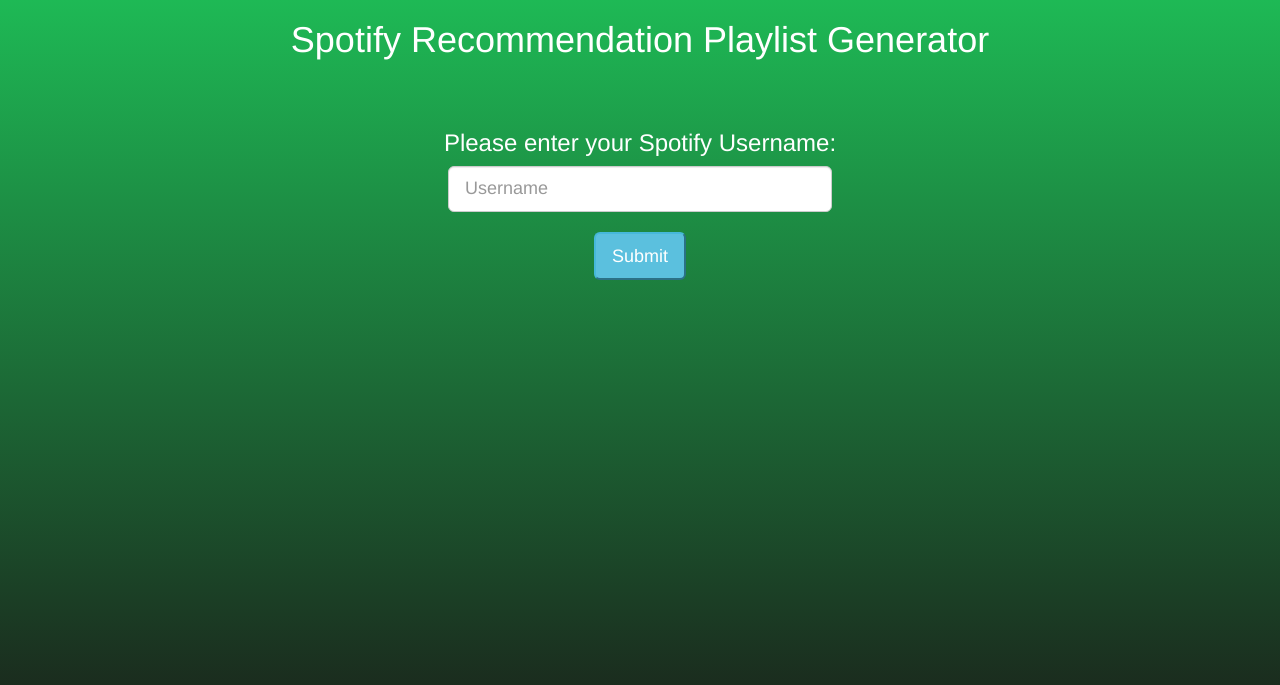
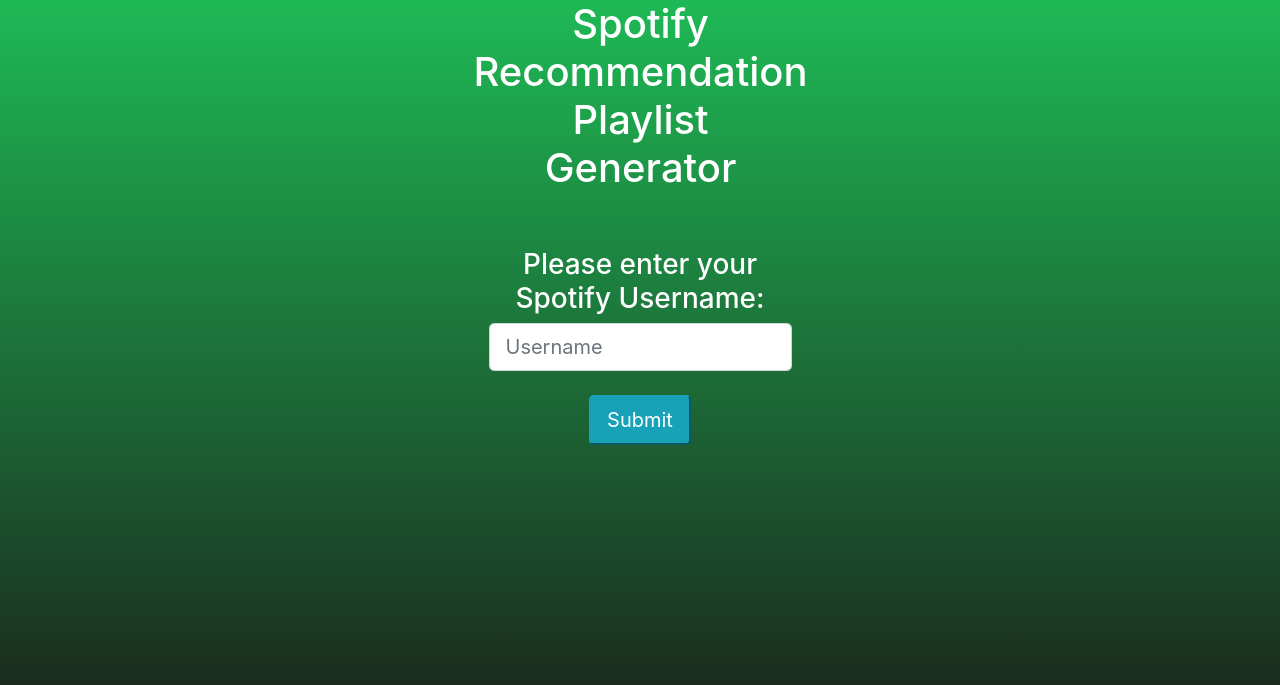
Before and after one commit to menef0124/spotify-recs, a Flask app: page / in a window 1280 px wide. Shown: the top 685 px of the page. Run offline with Flask 2, Linux system fonts and the light colour scheme; some libraries are stand-ins or nearby versions.

Commit message:
Updated base.html

```diff
--- a/app/templates/base.html
+++ b/app/templates/base.html
@@ -1,8 +1,13 @@
 <!DOCTYPE html>
 <html>
     <head>
+        <script src="https://code.jquery.com/jquery-3.5.1.slim.min.js" integrity="sha384-DfXdz2htPH0lsSSs5nCTpuj/zy4C+OGpamoFVy38MVBnE+IbbVYUew+OrCXaRkfj" crossorigin="anonymous"></script>
+        <script src="https://cdn.jsdelivr.net/npm/popper.js@1.16.1/dist/umd/popper.min.js" integrity="sha384-9/reFTGAW83EW2RDu2S0VKaIzap3H66lZH81PoYlFhbGU+6BZp6G7niu735Sk7lN" crossorigin="anonymous"></script>
+        <script src="https://cdn.jsdelivr.net/npm/bootstrap@4.6.0/dist/js/bootstrap.min.js" integrity="sha384-+YQ4JLhjyBLPDQt//I+STsc9iw4uQqACwlvpslubQzn4u2UU2UFM80nGisd026JF" crossorigin="anonymous"></script>
+        <meta charset="utf-8">
+        <meta name="viewport" content="width=device-width, initial-scale=1, shrink-to-fit=no">
         <title>Recommendation Playlist Generator</title>
-        <link rel="stylesheet" href="https://stackpath.bootstrapcdn.com/bootstrap/3.4.1/css/bootstrap.min.css" integrity="sha384-HSMxcRTRxnN+Bdg0JdbxYKrThecOKuH5zCYotlSAcp1+c8xmyTe9GYg1l9a69psu" crossorigin="anonymous">
+        <link rel="stylesheet" href="https://cdn.jsdelivr.net/npm/bootstrap@4.6.0/dist/css/bootstrap.min.css" integrity="sha384-B0vP5xmATw1+K9KRQjQERJvTumQW0nPEzvF6L/Z6nronJ3oUOFUFpCjEUQouq2+l" crossorigin="anonymous">
         <style>
             html{
                 height: 100%;
@@ -18,7 +23,6 @@
                 background-attachment: fixed;
                 text-align: center;
             }
-
             .center_div{
                 margin: 0 auto;
                 width: 30%
@@ -27,16 +31,46 @@
     </head>
 
     <body>
+        <div class="container">
+            <div class="row center_div">
                 <h1 style="color: white;">Spotify Recommendation Playlist Generator</h1>
+            </div>
             <br><br>
+            <div class="row center_div">
                 <h3 style="color: white;">Please enter your Spotify Username:</h3>
-        <form class="center_div" action="../submit" method="post">
+            </div>
+            <div class="row center_div">
+                <form class="center_div col-lg" action="../submit" method="post">
                     <div class="input-group-lg">
                         <input type="text" class="form-control" placeholder="Username" id="username" name="username">
                         <br>
-                <button type="submit" class="btn-lg btn-info">Submit</button>
+                        <button type="submit" class="btn-lg btn-info" id="btnClick">Submit</button>
+                        <button class="btn-lg btn-info" type="button" style="display:none;" id="loadBtn" disabled>
+                            <span class="spinner-border" role="status" aria-hidden="true"></span>
+                            Loading...
+                        </button>
                     </div>
                 </form>
+            </div>
+        </div>
+
+
+
+        <script>
+            $('#btnClick').on('click', function(){
+                if($('#btnClick').css('display')!='none'){
+                    $('#loadBtn').show();
+                    $('#btnClick').hide();
+                }
+                /*
+                else if($('#laod').css('display')!='none'){
+                    $('#1').show().siblings('button').hide();
+                }
+                */
+
+            });
+        </script>
+
 
     </body>
 </html>
```
Lines whose indentation alone changed are shown as unchanged.
